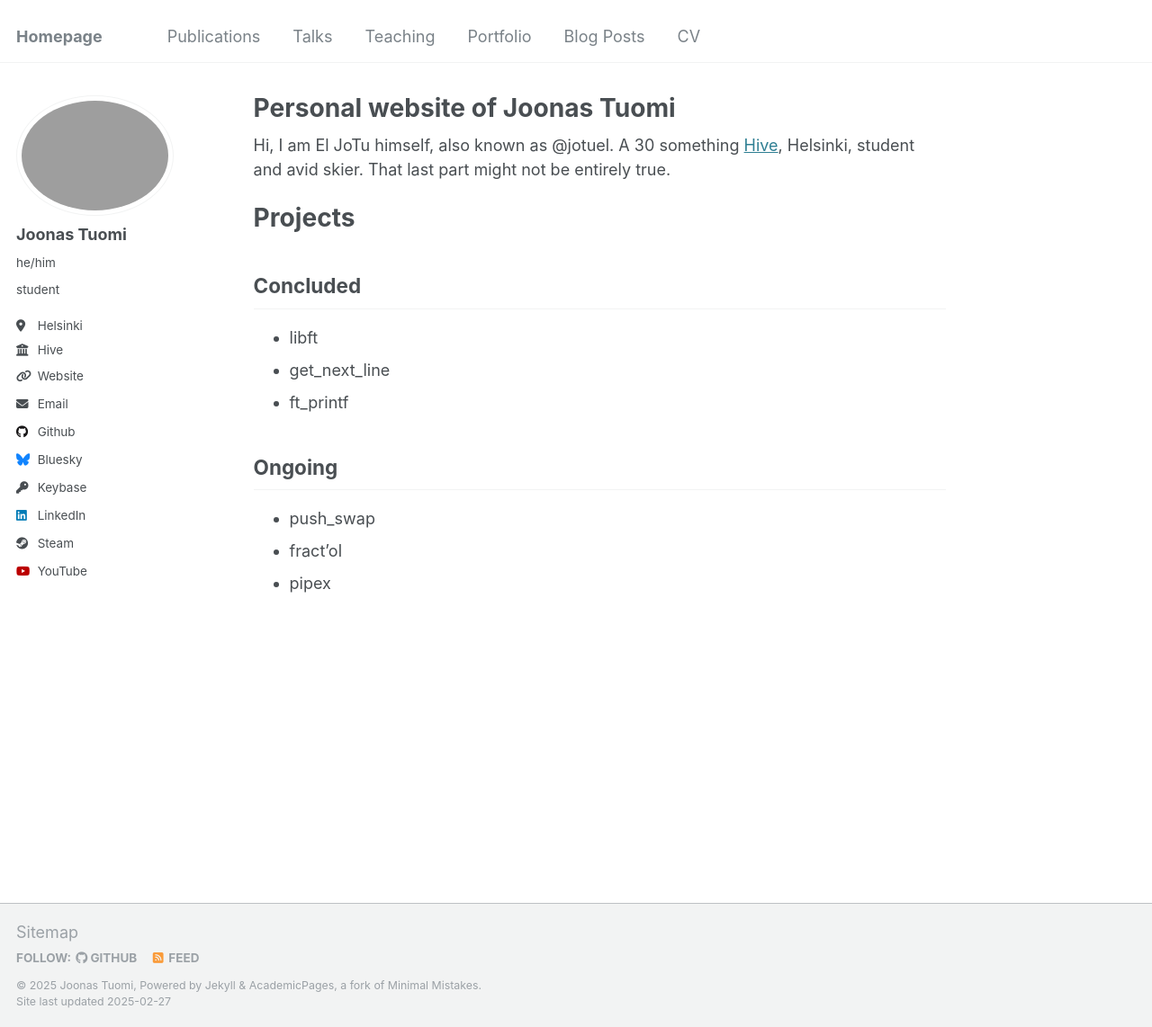
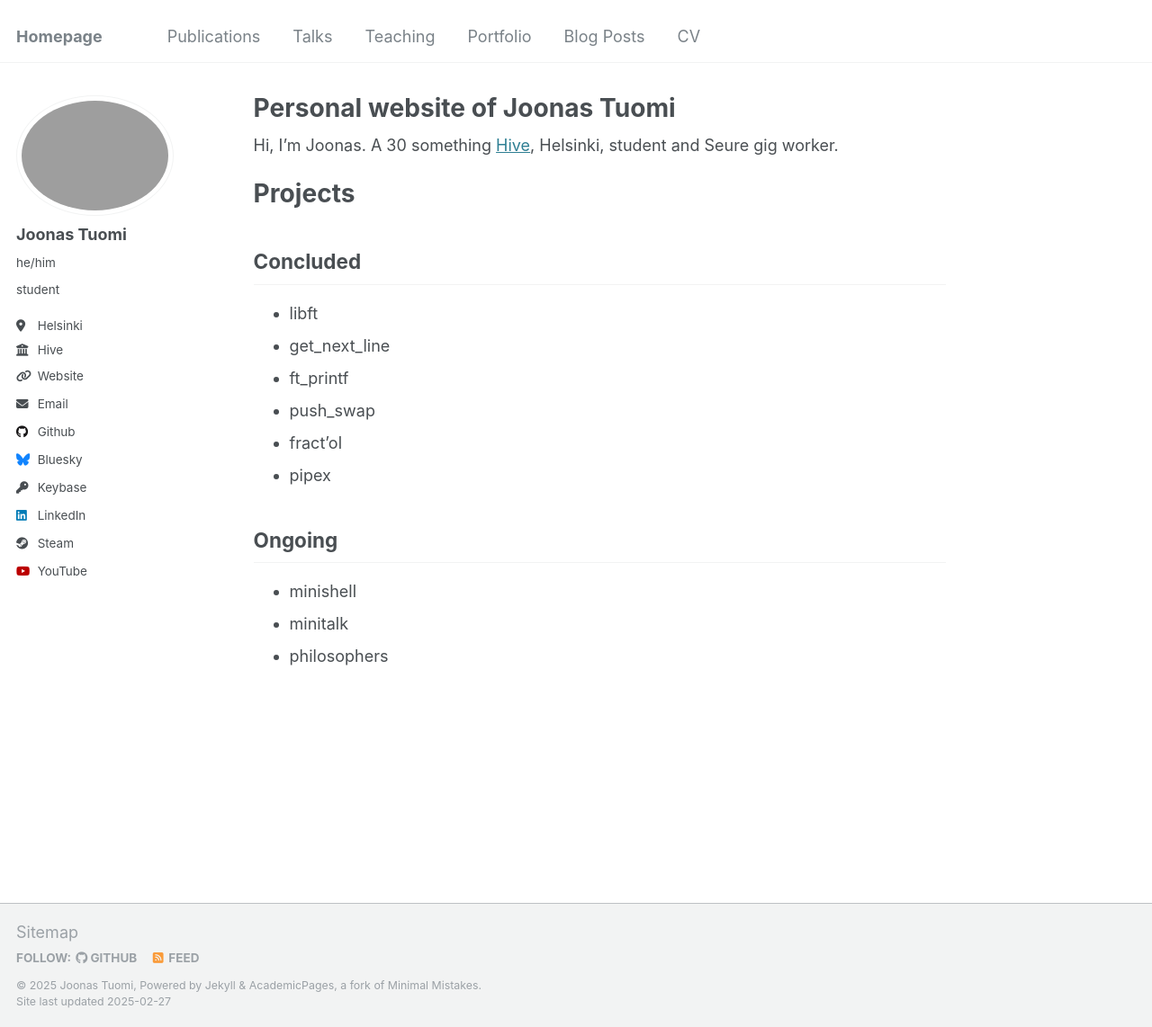
Before and after one commit to jotuel/jotuel.github.io, a Jekyll site: the page built from _pages/about.md, in a window 1280 px wide and 1142 px high. Shown: the whole window at 90% size. Built offline with Jekyll 4.4.1, drawn with Linux system fonts in a browser that asks for light colours.

Commit message:
Update about.md
Finished some projects, started new ones and updated gig work situation.

```diff
--- a/_pages/about.md
+++ b/_pages/about.md
@@ -7,8 +7,8 @@ redirect_from:
   - /about.html
 ---
 
-Hi, I am El JoTu himself, also known as @jotuel.
-A 30 something [Hive](https://hive.fi),  Helsinki, student and avid skier. That last part might not be entirely true.
+Hi, I'm Joonas.
+A 30 something [Hive](https://hive.fi),  Helsinki, student and Seure gig worker.
 
 Projects
 ======
@@ -16,8 +16,11 @@ Projects
  * libft
  * get_next_line
  * ft_printf
-
-## Ongoing
  * push_swap
  * fract'ol
  * pipex
+
+## Ongoing
+* minishell
+* minitalk
+* philosophers
```
